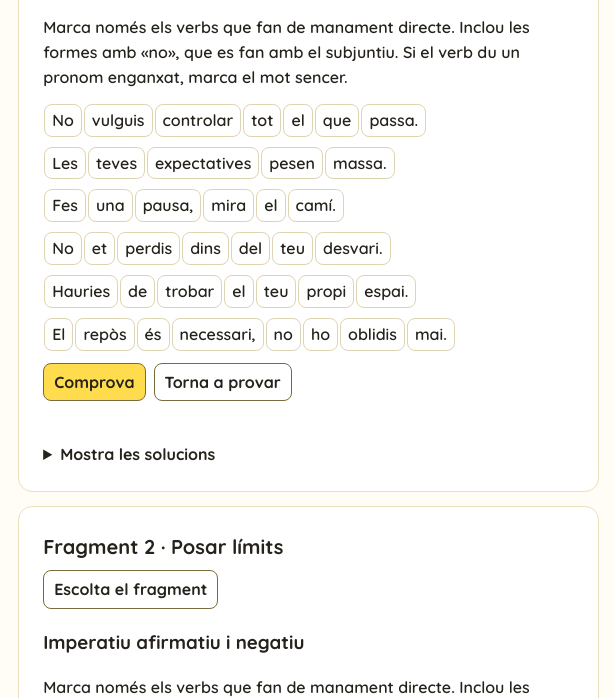
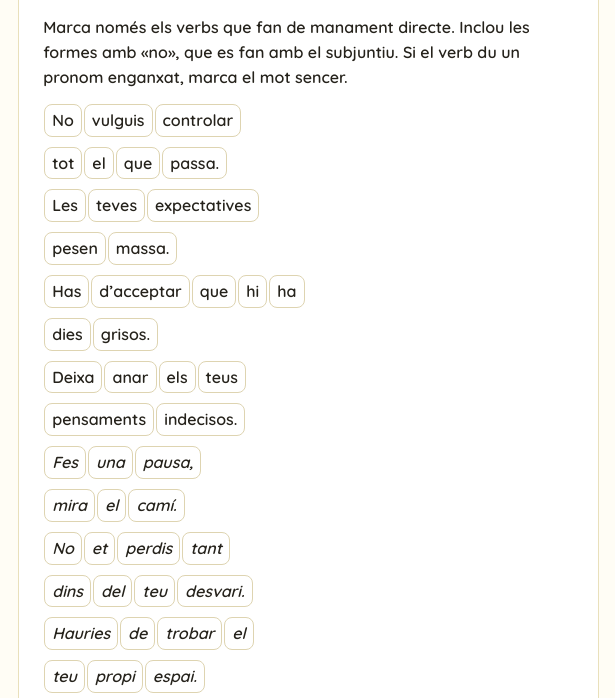
Before and after one commit to phbinibona/vidcatala, a plain HTML site: page el-repos-es-necessari.html in a window 1280 px wide. Shown: the part 307-1005 px from the top of the page, 665-1280 px from the left. Drawn offline with Linux system fonts and the light colour scheme.

Commit message:
Restore complete song fragments and italicize the refrain

```diff
--- a/el-repos-es-necessari.html
+++ b/el-repos-es-necessari.html
@@ -23,6 +23,7 @@ select{max-width:100%}.result{min-height:1.55em;margin:4px 0 10px}.answers{margi
 
 p{margin:6px 0 12px}
 .line{display:block;margin:6px 0}.pick{background:#fff;border-color:#ded4b1;margin:2px 1px;padding:3px 7px;font-weight:600}
+.chorus .pick{font-style:italic}
 .pick[aria-pressed="true"]{background:#ffdf56;border-color:#786b3d}.pick.correct,.gap.correct{background:#e0f3e3;border-color:#35804b}.pick.wrong,.gap.wrong{background:#ffe2df;border-color:#9d3b30}
 .listen,.reset{background:white}.actions{display:flex;flex-wrap:wrap;gap:8px;margin-top:10px}
 .gap{font:inherit;width:9rem;max-width:100%;padding:5px 7px;border:1px solid #786b3d;border-radius:6px;margin:2px}
@@ -44,27 +45,50 @@ p{margin:6px 0 12px}
 </div>
 </main>
 <script>
+const chorus = [
+  ["Fes una pausa,", ["Fes"], true],
+  ["mira el camí.", ["mira"], true],
+  ["No et perdis tant", ["perdis"], true],
+  ["dins del teu desvari.", [], true],
+  ["Hauries de trobar el", [], true],
+  ["teu propi espai.", [], true],
+  ["El repòs és necessari,", [], true],
+  ["no ho oblidis mai.", ["oblidis"], true]
+];
 const excerpts = [
-  {title:"Deixar de voler controlar-ho tot", start:8, end:56, lines:[
-    ["No vulguis controlar tot el que passa.",["vulguis"]],
-    ["Les teves expectatives pesen massa.",[]],
-    ["Fes una pausa, mira el camí.",["Fes","mira"]],
-    ["No et perdis dins del teu desvari.",["perdis"]],
-    ["Hauries de trobar el teu propi espai.",[]],
-    ["El repòs és necessari, no ho oblidis mai.",["oblidis"]]
+  {title:"Deixar de voler controlar-ho tot", start:8, end:79.4, lines:[
+    ["No vulguis controlar", ["vulguis"]],
+    ["tot el que passa.", []],
+    ["Les teves expectatives", []],
+    ["pesen massa.", []],
+    ["Has d’acceptar que hi ha", []],
+    ["dies grisos.", []],
+    ["Deixa anar els teus", ["Deixa"]],
+    ["pensaments indecisos.", []],
+    ...chorus
   ]},
-  {title:"Posar límits", start:79, end:99, lines:[
-    ["Si sents la pressió, posa distància.",["posa"]],
-    ["No sacrifiquis la pròpia importància.",["sacrifiquis"]],
-    ["Fes-te dir que no a vegades.",["Fes-te"]],
-    ["La vida és massa curta per tantes estades.",[]]
+  {title:"Posar límits", start:79.4, end:124.5, lines:[
+    ["Si sents la pressió,", []],
+    ["posa distància.", ["posa"]],
+    ["No sacrifiquis la teva", ["sacrifiquis"]],
+    ["pròpia importància.", []],
+    ["Fes-te el favor de dir", ["Fes-te"]],
+    ["que no a vegades.", []],
+    ["La vida és massa curta", []],
+    ["per tantes estades.", []],
+    ...chorus
   ]},
-  {title:"Prioritzar el benestar",start:122,end:156,lines:[
-    ["No cal que facis tot el que demanen.",[]],
-    ["Les presses són amigues que t’enganyen.",[]],
-    ["Prioritza sempre el teu propi benestar.",["Prioritza"]],
-    ["No hi ha pressa, ningú t’ha de guanyar.",[]],
-    ["Pensa en tu, respira i torna a començar.",["Pensa","respira","torna"]]
+  {title:"Prioritzar el benestar", start:124.5, end:156, lines:[
+    ["No cal que facis", []],
+    ["tot el que demanen.", []],
+    ["Les presses són amigues", []],
+    ["que t’enganyen.", []],
+    ["Prioritza sempre el teu", ["Prioritza"]],
+    ["propi benestar.", []],
+    ["No hi ha pressa,", []],
+    ["ningú t’ha de guanyar.", []],
+    ["Pensa en tu,", ["Pensa"]],
+    ["respira i torna a començar.", ["respira","torna"]]
   ]}
 ];
 const player = document.querySelector("#song");
@@ -99,9 +123,9 @@ function selection(parent, options, reveal) {
   const output = document.createElement("p");
   output.className = "result";
   output.setAttribute("role","status");
-  options.forEach(row => {
-    const line = make("div","",parent,"line");
-    row.forEach(({label,correct}) => {
+  options.forEach(({words,isChorus}) => {
+    const line = make("div","",parent,isChorus ? "line chorus" : "line");
+    words.forEach(({label,correct}) => {
       const item = button(line,label,"pick");
       item.setAttribute("aria-pressed","false");
       item.onclick = () => {
@@ -147,11 +171,14 @@ excerpts.forEach(({title,start,end,lines},index) => {
   };
   make("h3","Imperatiu afirmatiu i negatiu",section);
   make("p","Marca només els verbs que fan de manament directe. Inclou les formes amb «no», que es fan amb el subjuntiu. Si el verb du un pronom enganxat, marca el mot sencer.",section);
-  selection(section, lines.map(([verse,answers]) => verse.split(" ").map(label => ({
-    label,correct:answers.includes(label.replace(/[.,!?;:]$/,""))
-  }))),[lines.flatMap(([, answers]) => answers).join(", ")+".",
+  selection(section, lines.map(([verse,answers,isChorus]) => ({
+    isChorus,
+    words: verse.split(" ").map(label => ({
+      label,correct:answers.includes(label.replace(/[.,!?;:]$/,""))
+    }))
+  })),[lines.flatMap(([, answers]) => answers).join(", ")+".",
     ["«Vulguis», «perdis» i «oblidis» són subjuntius amb valor de manament negatiu. «Hauries de trobar» és un consell en condicional.",
-    "«Sacrifiquis» és un subjuntiu amb valor de manament negatiu. A «Fes-te», el pronom «te» acompanya l’imperatiu «fes».",
+    "«Sacrifiquis», «perdis» i «oblidis» són subjuntius amb valor de manament negatiu. A «Fes-te», el pronom «te» acompanya l’imperatiu «fes».",
     "«Facis» depèn de «no cal que». «Començar» és un infinitiu que depèn de l’imperatiu «torna»."][index]]);
 });
 const gaps = document.querySelector("#gaps");
```
